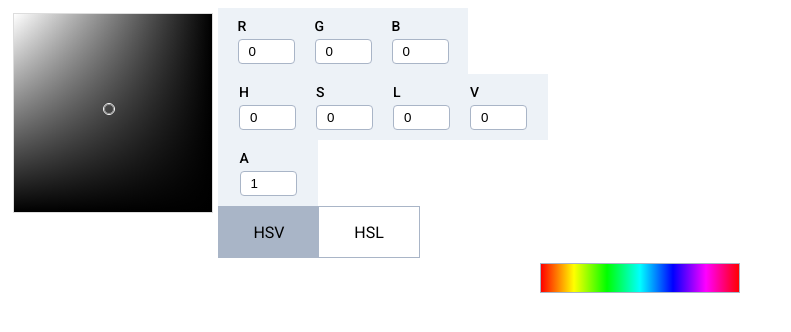
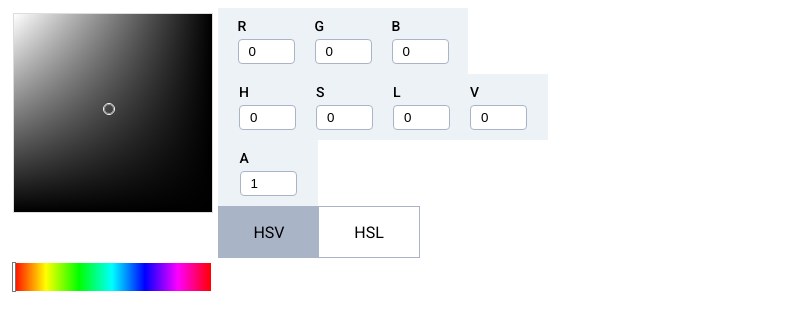
Before and after one commit to mineshmshah/react-color-picker, a React (Create React App) app: page / in a window 1280 px wide. Shown: the top 332 px of the page, without its empty margins (0-791 px from the left). Built offline with nearby package versions, Linux system fonts and the light colour scheme.

Commit message:
Hue slider updates with hue input

```diff
--- a/src/color/component.js
+++ b/src/color/component.js
@@ -50,7 +50,9 @@ const Color =  ({
       {...{format}}
       {...{actions}}
     />
-    <HueSlider/>
+    <HueSlider
+      {...{h}}
+    />
   </div>
 )
 
--- a/src/color/hue-slider/component.js
+++ b/src/color/hue-slider/component.js
@@ -1,10 +1,14 @@
 import React from 'react'
 import store from './enhancer/connect'
-import { Component , SliderBox } from "./styles";
+import { Component , SliderBox, PickerSlider } from "./styles";
 
-const HueSlider = () => (
+const hueAreaWidth = 198;
+
+const HueSlider = ({h,hueSliderActions,huePosition}) => (
   <Component>
-    <SliderBox/>
+    <SliderBox areaWidth={hueAreaWidth} >
+      <PickerSlider sliderX={huePosition} sliderPostion={hueSliderActions.updateHueSliderPosition(h,hueAreaWidth)}/>
+    </SliderBox>
   </Component>
 );
 
--- a/src/color/hue-slider/enhancer/connect.js
+++ b/src/color/hue-slider/enhancer/connect.js
@@ -7,13 +7,13 @@ import {
 
 function mapStateToProps (state) {
   return{
-    position: state.hue.position
+    huePosition: state.hue.position
   }
 }
 
 function mapDispatchToProps (dispatch){
   return {
-    actions: bindActionCreators({
+    hueSliderActions: bindActionCreators({
       updateHueSliderPosition
     },
     dispatch
--- a/src/color/hue-slider/styles.js
+++ b/src/color/hue-slider/styles.js
@@ -2,14 +2,13 @@ import styled from 'styled-components';
 
 const Component = styled.div`
   display: flex;
-  justify-content: center;
+  justify-content: start;
 `;
 
 const  SliderBox = styled.div`
-	width: 198px;
+	width: ${({areaWidth})=> `${areaWidth}px`};
 	height: 28px;
 	margin: 5px;
-  border: #a9b5c7 1px solid;
 	float: left;
 	background: -moz-linear-gradient(left, #F00 0%, #FF0 16.66%, #0F0 33.33%, #0FF 50%,
 				#00F 66.66%, #F0F 83.33%, #F00 100%);
@@ -21,8 +20,18 @@ const  SliderBox = styled.div`
 				#00F 66.66%, #F0F 83.33%, #F00 100%);
 `
 
+const PickerSlider = styled.div`
+	width: 2px;
+	height: 100%;
+	border: 1px solid #777;
+	background-color: #FFF;
+	position: relative;
+	top: -1px;
+	left: ${({ sliderX }) => `${sliderX-1}px`};
+`;
 
 export {
   Component,
-  SliderBox
+  SliderBox,
+  PickerSlider
 }
--- a/src/store/hue-slider/actions/creators.js
+++ b/src/store/hue-slider/actions/creators.js
@@ -1,15 +1,16 @@
 import hueSliderTypes from './types'
 
-export const updateHueSliderPosition = value => (
+export const updateHueSliderPosition = (value, areaWidth) => (
   {
     type: hueSliderTypes.UPDATE_POSITION,
-    value
+    value,
+    areaWidth
   }
 );
 
-export const updateHueValue = value => (
+export const updateHueValue = value  => (
   {
     type: hueSliderTypes.UPDATE_HUE,
-    value
+    value,
   }
 );
--- a/src/store/hue-slider/reducers/hue-slider.js
+++ b/src/store/hue-slider/reducers/hue-slider.js
@@ -1,10 +1,15 @@
 import hueSliderTypes from '../actions/types'
 
 export default {
-  [hueSliderTypes.UPDATE_POSITION]: () =>(state, {value}) => (
-    {
-      ...state,
-      position: value
-    }
-  )
+  [hueSliderTypes.UPDATE_POSITION]: (state, {value, areaWidth}) => {
+
+    const newPosition = ((value * areaWidth) /360)| 0
+
+    return (
+      {
+        ...state,
+        position: newPosition
+      }
+    )
+  }
 }
--- a/src/store/hue-slider/reducers/index.js
+++ b/src/store/hue-slider/reducers/index.js
@@ -1,11 +1,11 @@
-import intialState from '../state'
+import initialState from '../state'
 import hueSliderReducer from './hue-slider'
 
 const reducer ={
   ...hueSliderReducer
 };
 
-export default (state = intialState, action) => (
+export default (state = initialState, action) => (
   reducer[action.type]
     ? reducer[action.type](state,action) : state
 )
```
